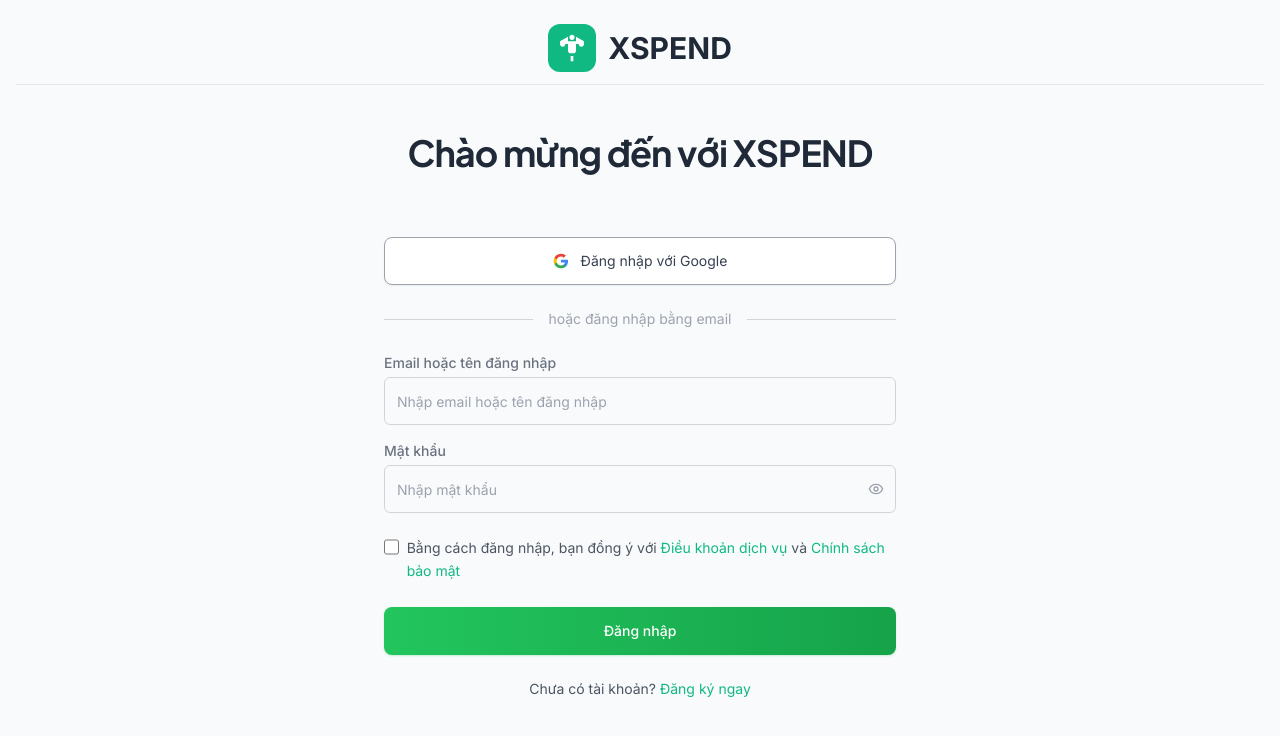
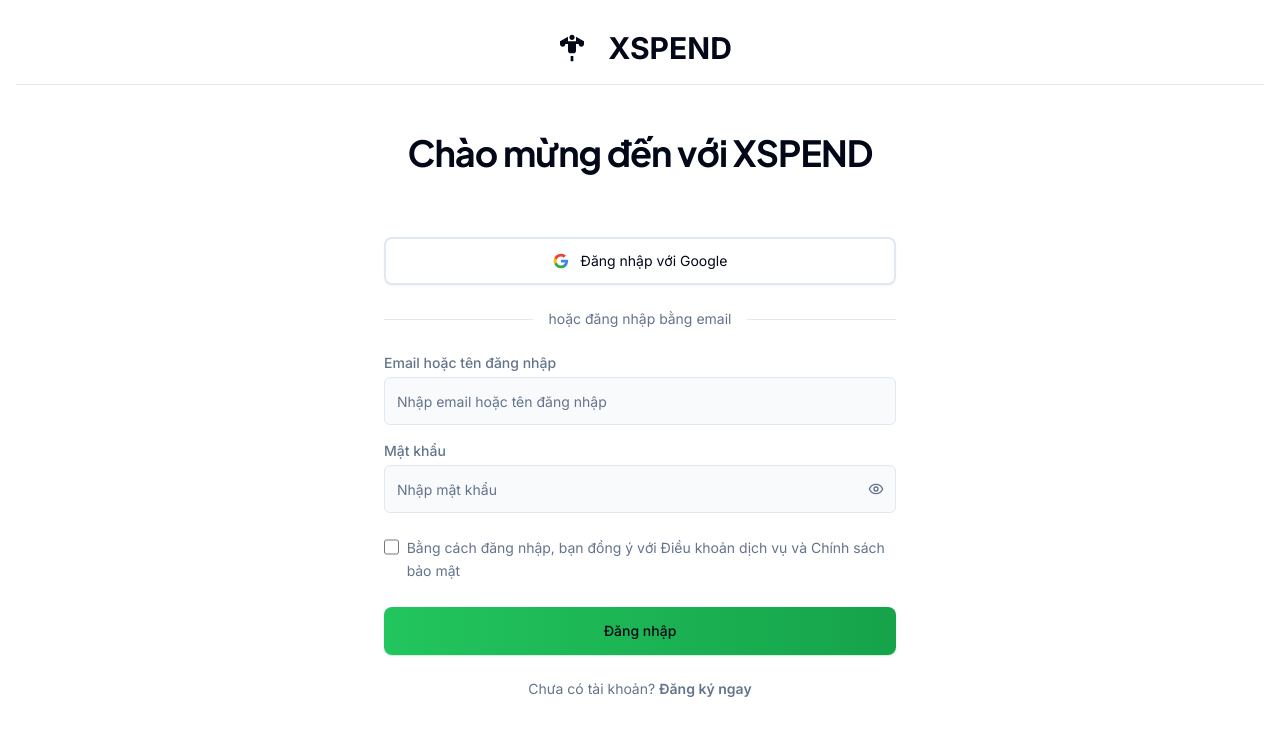
Before and after one commit to Yenhi6886/finance-management-fe, a React (Vite) app: page /login in a window 1280 px wide. Shown: the top 736 px of the page. Built offline with nearby package versions, Linux system fonts and the light colour scheme; no server answers.

Commit message:
fix login sáng tối

```diff
--- a/src/modules/auth/pages/Login.jsx
+++ b/src/modules/auth/pages/Login.jsx
@@ -52,29 +52,24 @@
   }
 
   return (
-      <div className="min-h-screen bg-gray-50 flex flex-col items-center px-4 py-2">
-        {/* Move logo even higher - positioned at the very top */}
+      <div className="min-h-screen bg-background flex flex-col items-center px-4 py-2">
         <div className="mt-4 mb-3">
-          {/* XSPEND Logo */}
           <div className="flex items-center justify-center">
-            <div className="w-12 h-12 bg-emerald-500 rounded-xl flex items-center justify-center mr-3">
-              <svg className="w-8 h-8 text-white" fill="currentColor" viewBox="0 0 24 24">
+            <div className="w-12 h-12 bg-primary rounded-xl flex items-center justify-center mr-3">
+              <svg className="w-8 h-8 text-primary-foreground" fill="currentColor" viewBox="0 0 24 24">
                 <path d="M12 2C13.1 2 14 2.9 14 4C14 5.1 13.1 6 12 6C10.9 6 10 5.1 10 4C10 2.9 10.9 2 12 2ZM21 9V7L15 3.5V7H9V3.5L3 7V9C3 10.1 3.9 11 5 11S7 10.1 7 9H9V14C9 15.1 9.9 16 11 16H13C14.1 16 15 15.1 15 14V9H17C17 10.1 17.9 11 19 11S21 10.1 21 9ZM11 18V22H13V18H11Z"/>
               </svg>
             </div>
-            <span className="text-3xl font-bold text-gray-800">XSPEND</span>
+            <span className="text-3xl font-bold text-foreground">XSPEND</span>
           </div>
         </div>
 
-        {/* Horizontal line across full width - positioned higher */}
-        <div className="w-full border-t border-gray-200 mb-4"></div>
+        <div className="w-full border-t border-border mb-4"></div>
 
-        {/* Title with much more spacing from horizontal line */}
         <div className="text-center mb-16 mt-8">
-          <h1 className="text-4xl font-bold text-gray-800">Chào mừng đến với XSPEND</h1>
+          <h1 className="text-4xl font-bold text-foreground">Chào mừng đến với XSPEND</h1>
         </div>
 
-        {/* Login Form Container */}
         <div className="w-full max-w-lg">
           {notification && (
               <Alert className="mb-4 bg-blue-50 dark:bg-blue-900/20 border-blue-200 dark:border-blue-800">
@@ -85,7 +80,6 @@
               </Alert>
           )}
 
-            {/* Google Login Button */}
           <div className="mb-6">
             <a
                 href="http://localhost:8080/oauth2/authorize/google"
@@ -94,7 +88,7 @@
               <Button
                   type="button"
                   variant="outline"
-                  className="w-full h-12 border border-gray-400 hover:border-gray-500 hover:bg-gray-50 transition-all duration-200 text-gray-700 rounded-lg bg-white font-normal text-sm"
+                  className="w-full h-12 border-border hover:bg-muted transition-all duration-200 text-foreground rounded-lg bg-card font-normal text-sm"
               >
                 <GoogleIcon className="mr-3 h-4 w-4" />
                 <span>
@@ -104,13 +98,12 @@
             </a>
           </div>
 
-            {/* Divider */}
           <div className="relative my-6">
             <div className="absolute inset-0 flex items-center">
-                <span className="w-full border-t border-gray-300" />
+              <span className="w-full border-t border-border" />
             </div>
             <div className="relative flex justify-center text-sm">
-                <span className="bg-gray-50 px-4 text-gray-400">
+                <span className="bg-background px-4 text-muted-foreground">
                   hoặc đăng nhập bằng email
                 </span>
             </div>
@@ -118,7 +111,7 @@
 
           <form onSubmit={handleSubmit} className="space-y-4">
             <div>
-                <Label htmlFor="identifier" className="text-sm text-gray-500 mb-1 block">Email hoặc tên đăng nhập</Label>
+              <Label htmlFor="identifier" className="text-sm text-muted-foreground mb-1 block">Email hoặc tên đăng nhập</Label>
               <Input
                   id="identifier"
                   name="identifier"
@@ -127,12 +120,12 @@
                   value={formData.identifier}
                   onChange={handleChange}
                   autoComplete="username"
-                    className="h-12 border border-gray-300 bg-gray-50 placeholder:text-gray-400 focus:bg-white focus:border-gray-400 focus:ring-0 rounded-md text-sm hover:border-gray-400 transition-all duration-200"
+                  className="h-12 border-border bg-muted/50 placeholder:text-muted-foreground focus:bg-background focus:border-primary focus:ring-0 rounded-md text-sm hover:border-primary/50 transition-all duration-200"
               />
             </div>
 
             <div>
-                <Label htmlFor="password" className="text-sm text-gray-500 mb-1 block">Mật khẩu</Label>
+              <Label htmlFor="password" className="text-sm text-muted-foreground mb-1 block">Mật khẩu</Label>
               <div className="relative">
                 <Input
                     id="password"
@@ -142,11 +135,11 @@
                     value={formData.password}
                     onChange={handleChange}
                     autoComplete="current-password"
-                      className="h-12 border border-gray-300 bg-gray-50 placeholder:text-gray-400 focus:bg-white focus:border-gray-400 focus:ring-0 rounded-md text-sm hover:border-gray-400 transition-all duration-200 pr-10"
+                    className="h-12 border-border bg-muted/50 placeholder:text-muted-foreground focus:bg-background focus:border-primary focus:ring-0 rounded-md text-sm hover:border-primary/50 transition-all duration-200 pr-10"
                 />
                 <button
                     type="button"
-                      className="absolute inset-y-0 right-0 flex items-center pr-3 text-gray-400 hover:text-gray-600"
+                    className="absolute inset-y-0 right-0 flex items-center pr-3 text-muted-foreground hover:text-foreground"
                     onClick={() => setShowPassword(!showPassword)}
                 >
                   {showPassword ? <EyeOffIcon className="h-4 w-4" /> : <EyeIcon className="h-4 w-4" />}
@@ -154,35 +147,33 @@
               </div>
             </div>
 
-              {/* Terms and Privacy */}
             <div className="flex items-start space-x-2 py-2">
               <input
                   type="checkbox"
                   id="terms"
-                  className="w-4 h-4 mt-0.5 border border-gray-300 rounded text-emerald-500 focus:ring-emerald-500"
+                  className="w-4 h-4 mt-0.5 border-border rounded text-primary focus:ring-primary"
               />
-                <label htmlFor="terms" className="text-sm text-gray-600 leading-relaxed">
+              <label htmlFor="terms" className="text-sm text-muted-foreground leading-relaxed">
                 Bằng cách đăng nhập, bạn đồng ý với{' '}
-                  <a href="#" className="text-emerald-500 hover:underline">Điều khoản dịch vụ</a>
+                <a href="#" className="text-primary hover:underline">Điều khoản dịch vụ</a>
                 {' '}và{' '}
-                  <a href="#" className="text-emerald-500 hover:underline">Chính sách bảo mật</a>
+                <a href="#" className="text-primary hover:underline">Chính sách bảo mật</a>
               </label>
             </div>
 
             <Button
                 type="submit"
-                className="w-full h-12 bg-emerald-500 hover:bg-emerald-600 text-white font-medium rounded-lg mt-6 text-sm"
+                className="w-full h-12 bg-primary hover:bg-primary/90 text-primary-foreground font-medium rounded-lg mt-6 text-sm"
                 disabled={loading}
             >
               {loading ? 'Đang xử lý...' : 'Đăng nhập'}
             </Button>
           </form>
 
-            {/* Footer */}
           <div className="mt-6 text-center">
-              <p className="text-sm text-gray-600">
+            <p className="text-sm text-muted-foreground">
               Chưa có tài khoản?{' '}
-                <Link to="/register" className="text-emerald-500 hover:underline">
+              <Link to="/register" className="text-primary hover:underline font-semibold">
                 Đăng ký ngay
               </Link>
             </p>
```
Lines whose indentation alone changed are shown as unchanged.
